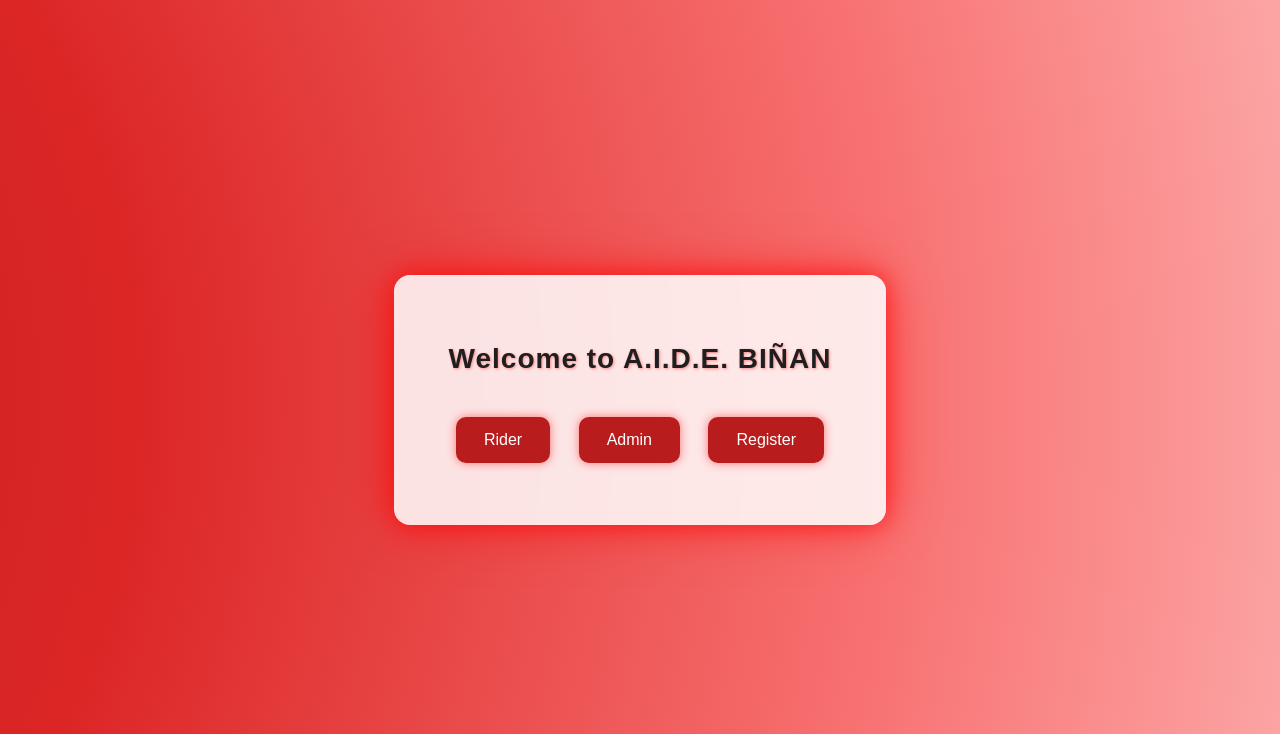
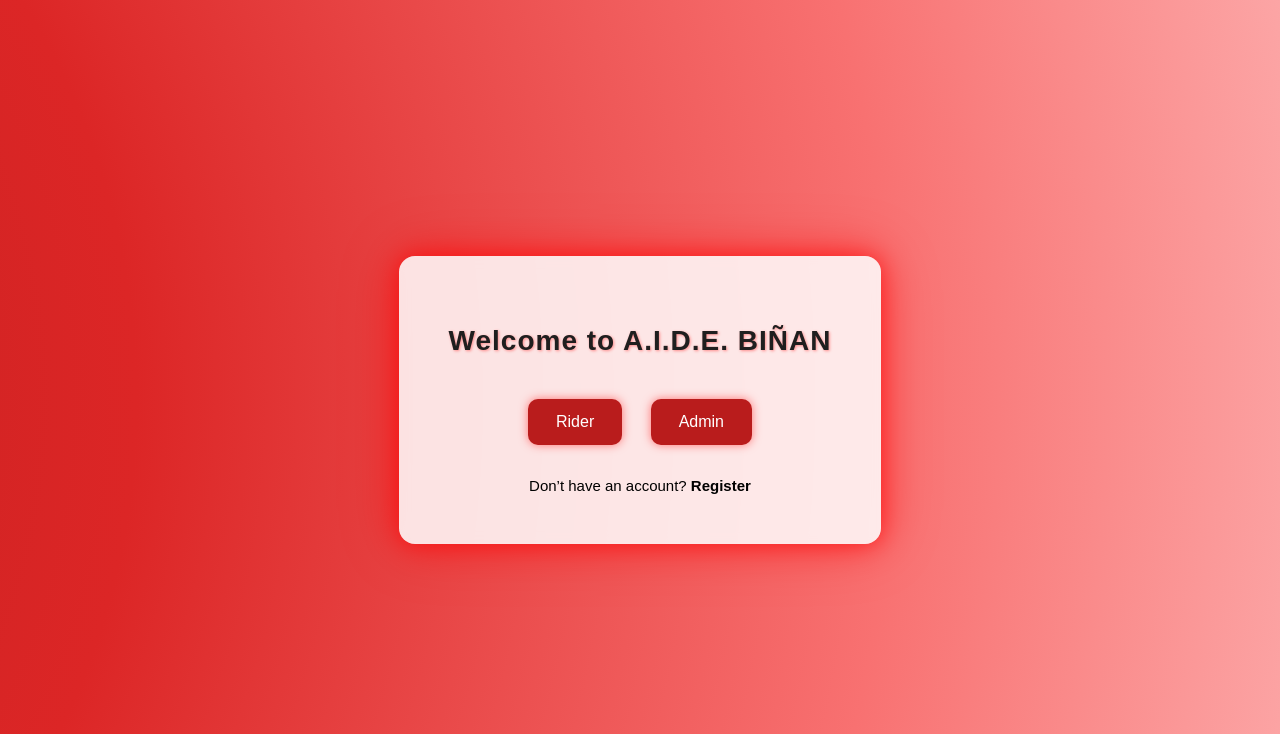
Before and after one commit to CiaBautista/AIDE_Binan, a PHP site: page / in a window 1280 px wide. Shown: the top 734 px of the page. Run offline with PHP 8.4, Linux system fonts and the light colour scheme.

Commit message:
morning update

```diff
--- a/system/index.php
+++ b/system/index.php
@@ -11,7 +11,6 @@
             display: flex;
             justify-content: center;
             align-items: center;
-
             background: radial-gradient(circle at center, #b91c1c, #dc2626, #f87171, #ffcccc);
             background-size: 300% 300%;
             animation: moveBG 15s ease infinite;
@@ -73,6 +72,24 @@
             transform: scale(1.08);
             box-shadow: 0 0 15px rgba(255, 0, 0, 0.7), 0 0 25px rgba(255, 0, 0, 0.5);
         }
+
+        .register-link {
+            display: block;
+            margin-top: 20px;
+            font-size: 15px;
+            color: #000;
+            text-decoration: none;
+            transition: color 0.3s ease, text-decoration 0.3s ease;
+        }
+
+        .register-link:hover {
+            text-decoration: underline;
+        }
+
+        .register-link b {
+            color: #000;
+            font-weight: bold;
+        }
     </style>
 </head>
 
@@ -80,15 +97,17 @@
     <div class="container">
         <h1>Welcome to A.I.D.E. BIÑAN</h1>
 
-<form action="" method="POST">
-    <button type="submit" name="action" value="login_rider">Rider</button>
-    <button type="submit" name="action" value="login_admin">Admin</button>
-    <button type="submit" name="action" value="register">Register</button>
-</form>
+        <form action="" method="POST">
+            <button type="submit" name="action" value="login_rider">Rider</button>
+            <button type="submit" name="action" value="login_admin">Admin</button>
+        </form>
+
+        <a href="register.php" class="register-link">
+            <span>Don’t have an account? </span><b>Register</b>
+        </a>
     </div>
 
 <?php
-
 if ($_SERVER["REQUEST_METHOD"] == "POST") {
     switch ($_POST['action']) {
         case "register": header("Location: register.php"); break;
```
